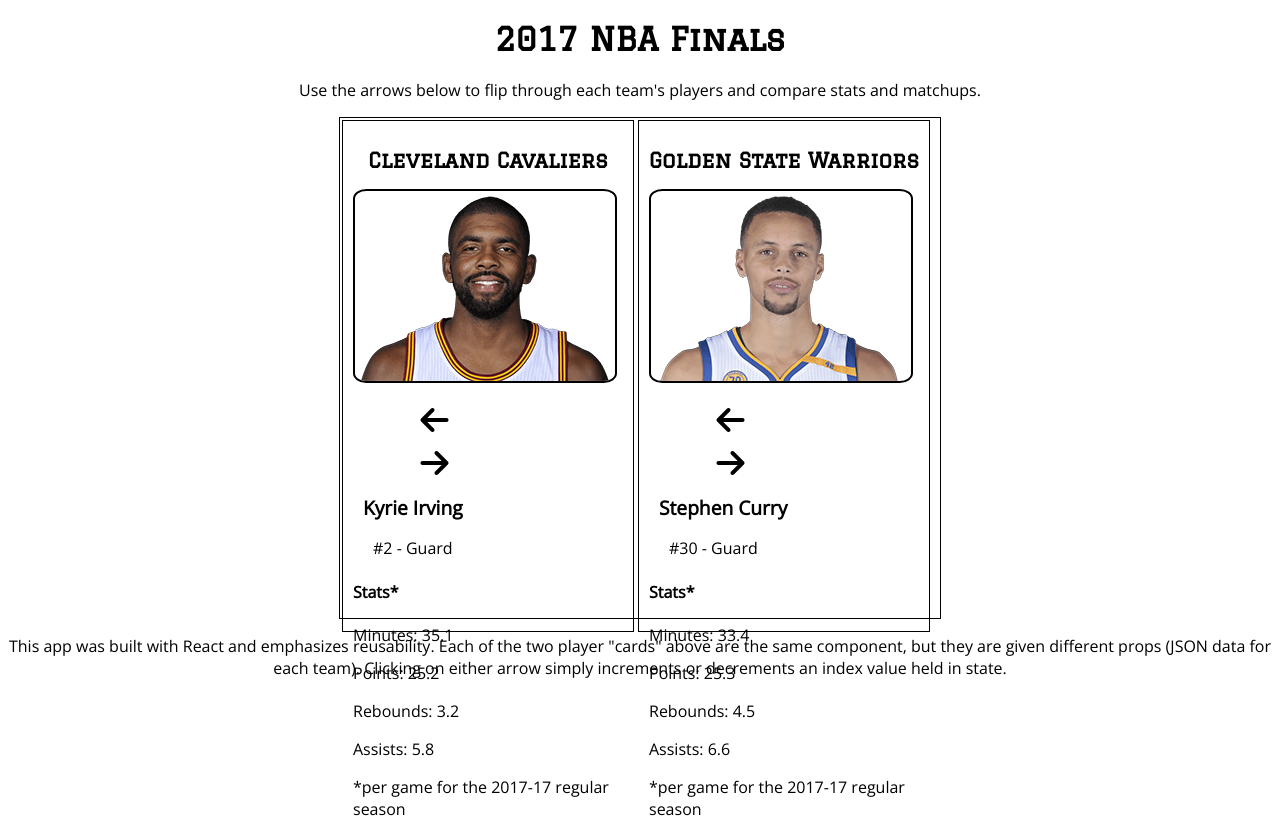
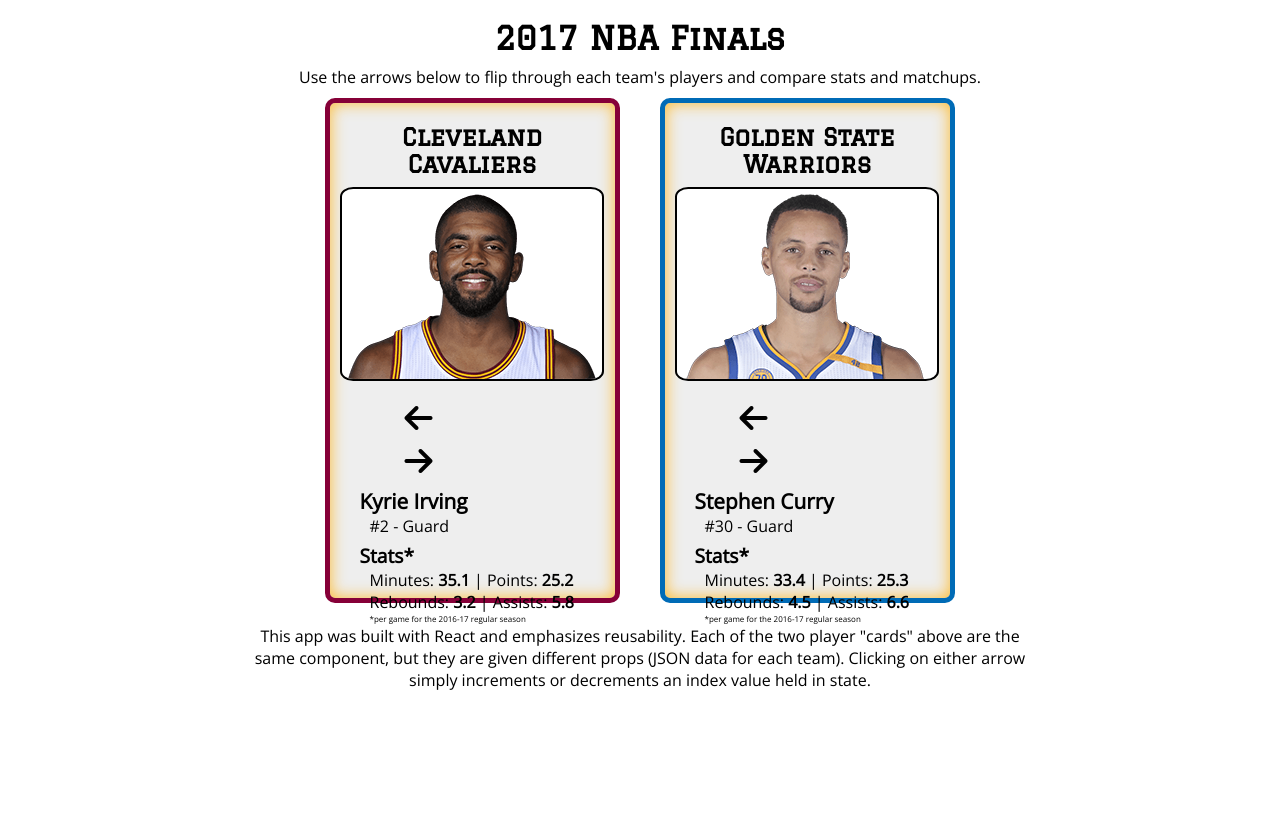
Before and after one commit to zwehr/react-finals-rosters, a React (Create React App) app: page / in a window 1280 px wide. Built offline with nearby package versions, Linux system fonts and the light colour scheme.

Commit message:
finish styling

```diff
--- a/src/components/App.js
+++ b/src/components/App.js
@@ -11,10 +11,11 @@
 
         <CardWrapper />
 
-        <p className="appInfo">This app was built with React and emphasizes
+        <div className="clear"></div>
+        <div className="appInfo"><p>This app was built with React and emphasizes
         reusability. Each of the two player "cards" above are the same component,
         but they are given different props (JSON data for each team). Clicking
-        on either arrow simply increments or decrements an index value held in state.</p>
+        on either arrow simply increments or decrements an index value held in state.</p></div>
       </div>
     );
   }
--- a/src/components/CardWrapper.js
+++ b/src/components/CardWrapper.js
@@ -7,8 +7,8 @@
   render() {
     return (
       <div className="cardWrapper">
-        <PlayerCard team="Cleveland Cavaliers" roster={cavs}/>
-        <PlayerCard team="Golden State Warriors" roster={warriors}/>
+        <PlayerCard roster={cavs} team="Cleveland Cavaliers" class="cavsCard" />
+        <PlayerCard roster={warriors} team="Golden State Warriors" class="warriorsCard" />
       </div>
     );
   }
--- a/src/components/PlayerCard.js
+++ b/src/components/PlayerCard.js
@@ -50,7 +50,7 @@
     let apg = player.stats.assists;
 
     return (
-      <div className="playerCard">
+      <div className={"playerCard " + this.props.class}>
         <h2 className="teamName">{this.props.team}</h2>
         <PlayerPhoto photo={playerPhoto} name={playerName} />
         <div className="arrows">
--- a/src/components/PlayerPhoto.js
+++ b/src/components/PlayerPhoto.js
@@ -3,7 +3,7 @@
 class PlayerPhoto extends Component {
   render() {
     return (
-      <div>
+      <div className="PlayerPhoto">
         <img src={this.props.photo} alt={this.props.name} />
       </div>
     )
--- a/src/components/PlayerStats.js
+++ b/src/components/PlayerStats.js
@@ -5,11 +5,11 @@
     return (
       <div className="stats">
         <h4>Stats*</h4>
-        <p className="singleStat">Minutes: {this.props.minutes}</p>
-        <p className="singleStat">Points: {this.props.points}</p>
-        <p className="singleStat">Rebounds: {this.props.rebounds}</p>
-        <p className="singleStat">Assists: {this.props.assists}</p>
-        <p className="statsNote">*per game for the 2017-17 regular season</p>
+        <p className="statLine">Minutes: <strong>{this.props.minutes}</strong> |
+          Points: <strong>{this.props.points}</strong></p>
+        <p className="statLine">Rebounds: <strong>{this.props.rebounds}</strong> |
+          Assists: <strong>{this.props.assists}</strong></p>
+        <p className="statsNote">*per game for the 2016-17 regular season</p>
       </div>
     );
   }
--- a/src/index.css
+++ b/src/index.css
@@ -1,12 +1,21 @@
 body {
   margin: 0;
   padding: 0;
-  font-family: 'Open Sans', sans-serif;
+  font-family: "Open Sans", sans-serif;
+  background-color: #fff;
+}
+
+h1,
+h2,
+h3,
+h4,
+p {
+  margin: 0;
 }
 
 h1,
 h2 {
-  font-family: 'Graduate', sans-serif;
+  font-family: "Graduate", sans-serif;
 }
 
 h1,
@@ -15,41 +24,70 @@
   text-align: center;
 }
 
+h1 {
+  margin: 20px 0 10px 0;
+}
+
 h2 {
-  font-size: 1.3em;
+  margin: 10px 0;
+  font-size: 1.5em;
   text-align: center;
 }
 
 h3 {
-  margin: 10px;
+  margin-top: 5px;
+  margin-left: 20px;
+  font-size: 1.3em;
+}
+
+h4 {
+  margin-top: 5px;
+  margin-left: 20px;
   font-size: 1.2em;
 }
 
+.appDescription {
+  margin-bottom: 8px;
+}
+
 i {
-  margin-right: 40px;
-  margin-left: 40px;
+  margin: 0 40px;
   cursor: pointer;
 }
 
 img {
   border: 2px solid black;
   border-radius: 5%;
+  background-color: #fff;
 }
 
 .cardWrapper {
-  width: 600px;
+  width: 635px;
   height: 500px;
   margin: 0 auto;
-  border: 1px solid black;
 }
 
 .playerCard {
   float: left;
-  width: 45%;
-  height: 98%;
+  width: 265px;
+  height: 95%;
   margin: 2px;
   padding: 10px;
-  border: 1px solid black;
+  background-color: #eee;
+}
+
+.cavsCard {
+  margin-right: 20px;
+  border: 5px solid #860038;
+  border-radius: 10px;
+  box-shadow: inset 0 0 1em #fdbb30;
+}
+
+.warriorsCard {
+  margin-left: 20px;
+  border: 5px solid #006bb6;
+  border-radius: 10px;
+  box-shadow: inset 0 0 1em #fdb927;
 }
 
 .arrows {
@@ -60,5 +98,23 @@
 }
 
 .numberAndName {
-  margin-left: 20px;
+  margin-left: 30px;
 }
+
+.statLine {
+  margin-left: 30px;
+}
+
+.statsNote {
+  margin-left: 30px;
+  font-size: .5em;
+}
+
+.appInfo {
+  width: 800px;
+  margin: 20px auto;
+}
+
+.clear {
+  clear: both;
+}
```
